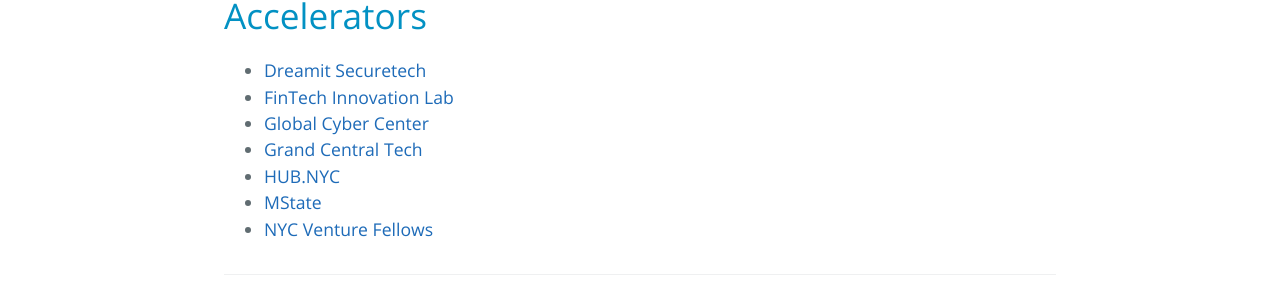
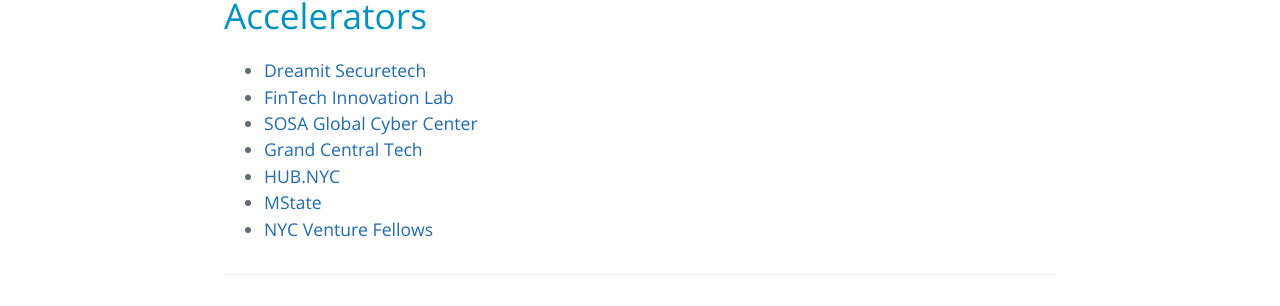
Before and after one commit to trailofbits/nyc-infosec, a Jekyll site: the page built from investors.md, in a window 1280 px wide. Shown: the part 626-932 px from the top of the page. Built offline with Jekyll 4.4.1, drawn with Linux system fonts in a browser that asks for light colours; our own code applies the rules of GitHub Pages for plain Markdown files.

Commit message:
Update investors.md

```diff
--- a/investors.md
+++ b/investors.md
@@ -17,7 +17,7 @@
 # Accelerators
 * [Dreamit Securetech](https://www.dreamit.com/securetech)
 * [FinTech Innovation Lab](http://fintechinnovationlab.com/new-york/)
-* [Global Cyber Center](https://sosa.co/industry-expertise/cyber/)
+* [SOSA Global Cyber Center](https://sosa.co/innovation-hubs-2/sosa-nyc/)
 * [Grand Central Tech](http://grandcentraltech.com/)
 * [HUB.NYC](http://hub.nyc/)
 * [MState](https://www.mstate.io/)
```
